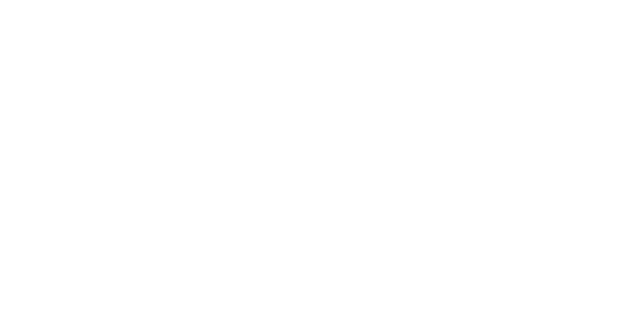
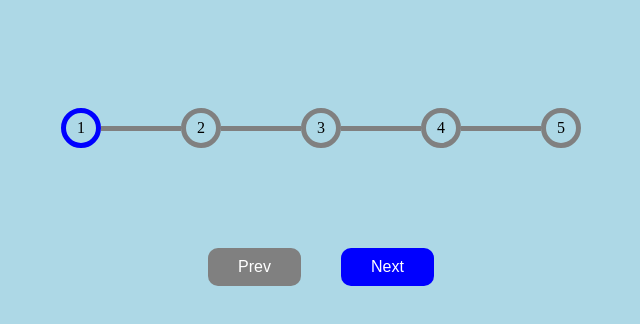
Before and after one commit to acciojob/progress-bar-imsidthakur, a website: page main.html in a window 1280 px wide. Shown: the whole page, without its empty margins (319-959 px from the left). Drawn offline with Linux system fonts and the light colour scheme.

Commit message:
created a submission

```diff
--- a/main.html
+++ b/main.html
@@ -8,6 +8,23 @@
 
 <body>
 	<!-- the entire body must be written by student -->
+	<div class="container">
+		<div class="circle active" id="circle-1">1</div>
+		<div class="line" id="line-1"></div>
+		<div class="circle" id="circle-2">2</div>
+		<div class="line" id="line-2"></div>
+		<div class="circle" id="circle-3">3</div>
+		<div class="line" id="line-3"></div>
+		<div class="circle" id="circle-4">4</div>
+		<div class="line" id="line-4"></div>
+		<div class="circle" id="circle-5">5</div>
+	</div>
+	<div class="buttonContainer">
+		<button class="button disabled" id="prev">Prev</button>
+	    <button class="button" id="next">Next</button>
+	</div>
+
+
     <script type="text/javascript" src="./script.js">
 </script>
 
--- a/script.js
+++ b/script.js
@@ -1 +1,35 @@
 //your JS code here. If required.
+
+const prev = document.getElementById("prev");
+const next = document.getElementById("next");
+
+let current = 1;
+
+prev.addEventListener("click",(e)=>{
+	if(current == 1) return;
+	if(current == 2)
+	{
+		prev.classList.add("disabled");
+	}
+	next.classList.remove("disabled");
+	const circle = document.getElementById("circle-" + current);
+	current--;
+	const line = document.getElementById("line-" + current);
+	line.classList.remove("activeLine");
+	circle.classList.remove("active");
+})
+
+
+next.addEventListener("click",(e)=>{
+	if(current == 5) return;
+	prev.classList.remove("disabled");
+	if(current == 4)
+	{
+		next.classList.add("disabled");
+	}
+	const line = document.getElementById("line-" + current);
+	current++;
+	const circle = document.getElementById("circle-" + current);
+	line.classList.add("activeLine");
+	circle.classList.add("active");
+})
--- a/styles.css
+++ b/styles.css
@@ -1 +1,53 @@
 /*  your css code here. If applicable */
+
+body{
+	background-color : lightblue;
+}
+.container{
+	display : flex;
+    align-items : center;
+	justify-content: center;
+	padding : 100px;
+}
+.circle{
+	width : 30px;
+	height : 30px;
+	border : 5px solid grey;
+	border-radius : 50%;
+	text-align : center;
+	line-height : 30px;
+}
+
+.line{
+	height : 5px;
+	width : 80px;
+	background-color : grey;
+}
+
+.active{
+border : 5px solid blue;
+}
+
+.activeLine{
+background-color : blue;
+}
+
+.disabled{
+	background : grey !important;
+}
+
+.button{
+	padding : 10px 30px;
+	border-radius : 10px;
+	border : none;
+	background-color: blue;
+	color : white;
+	font-size : 16px;
+	cursor : pointer;
+}
+
+.buttonContainer{
+	display : flex;
+	gap : 40px;
+	justify-content : center;
+}
```
